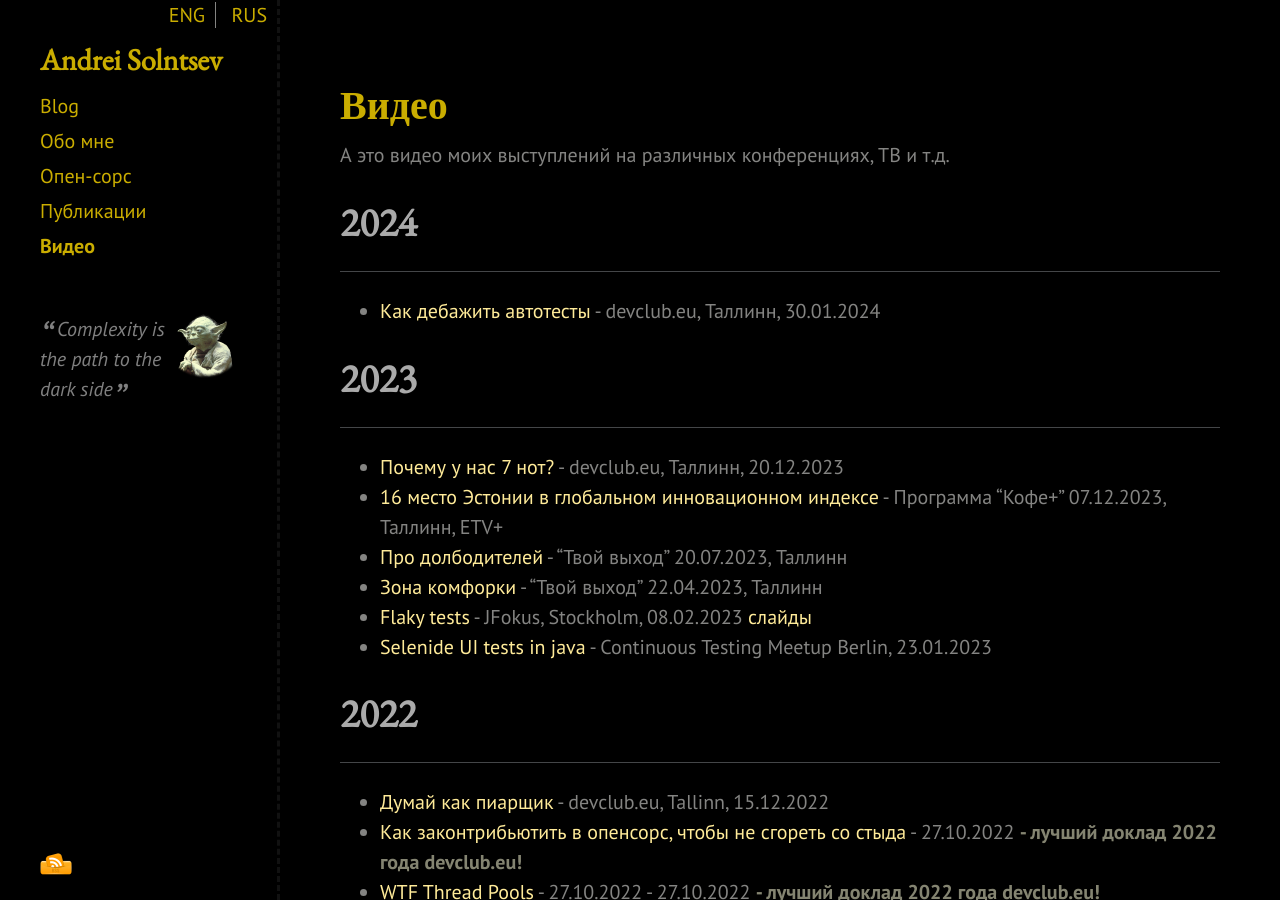
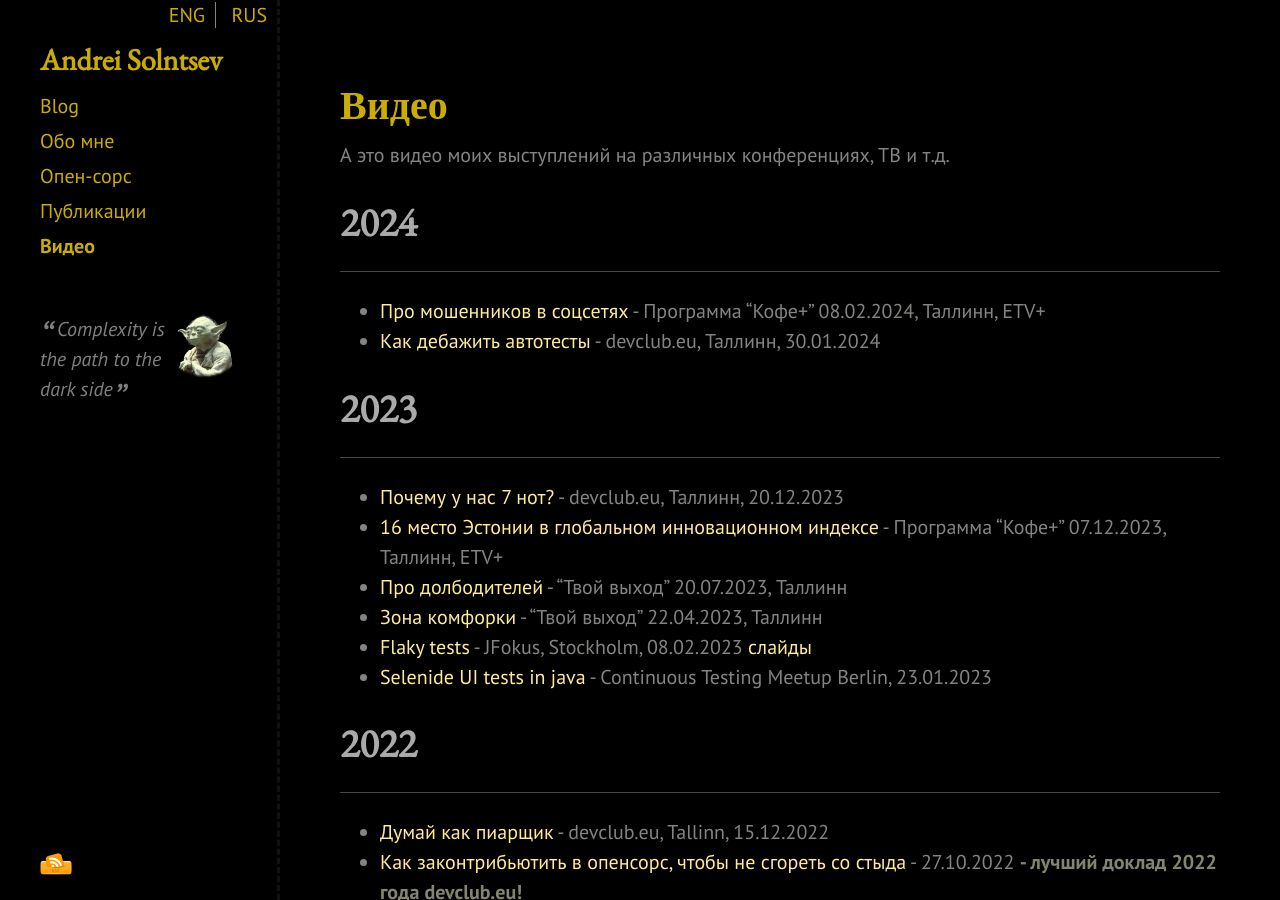
Before and after one commit to asolntsev/asolntsev.github.io, a Jekyll site: the page built from ru/video.md, in a window 1280 px wide and 900 px high. Built offline with Jekyll 4.4.1, drawn with Linux system fonts in a browser that asks for light colours; nearby versions of some CDN libraries.

Commit message:
publish my video "Про мошенников в соцсетях" from ETV+ 2024

```diff
--- a/ru/video.md
+++ b/ru/video.md
@@ -8,6 +8,7 @@ category: ru
 
 # 2024
 * * *
+* [Про мошенников в соцсетях](https://rus.err.ee/1609246692/solncev-pervyj-shag-moshennikov-v-socsetjah-naprositsja-v-druzja-vtoroj-poluchit-dengi) - Программа "Кофе+" 08.02.2024, Таллинн, ETV+
 * [Как дебажить автотесты](https://www.youtube.com/watch?v=4Kh5yppP8zY&ab_channel=DEVCLUB.EU) - devclub.eu, Таллинн, 30.01.2024
 
 # 2023
```
